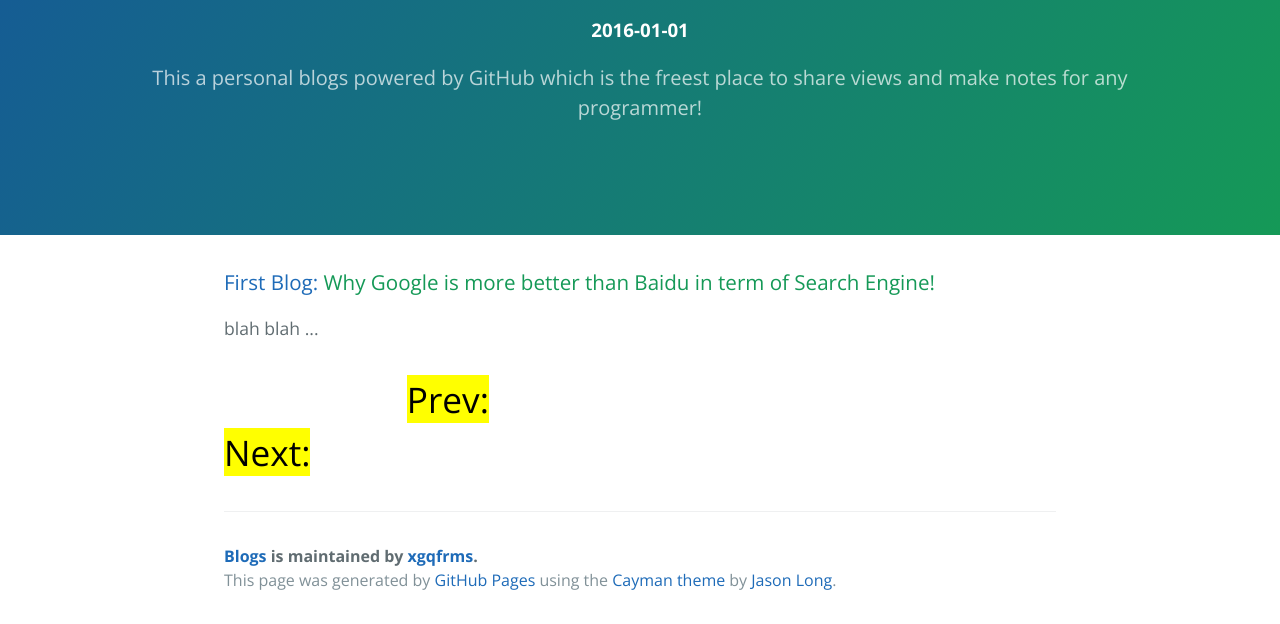
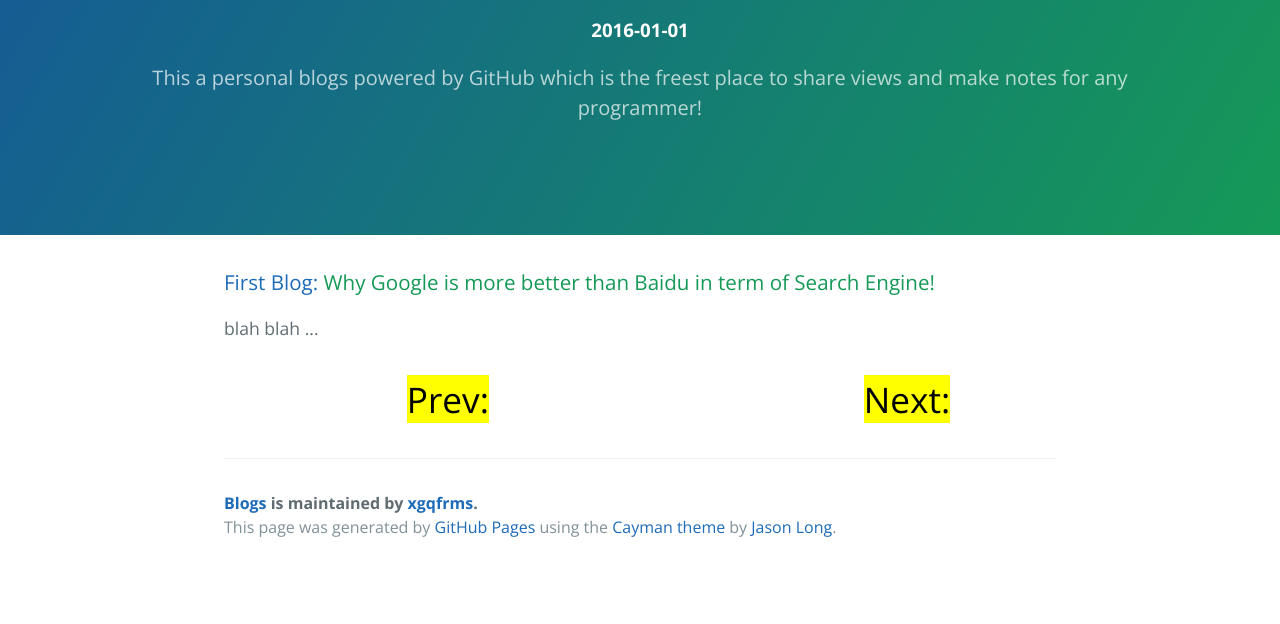
Before and after one commit to xgqfrms2015/blogs, a plain HTML site: page pages/001.html in a window 1280 px wide. Shown: the part 227-851 px from the top of the page. After the commit the page ends 800 px from the top, so only its background shows below. Drawn offline with nearby package versions, Linux system fonts and the light colour scheme.

Commit message:
Update 001.html

```diff
--- a/pages/001.html
+++ b/pages/001.html
@@ -39,7 +39,6 @@ Why Google is more better than Baidu in term of Search Engine!</h3>
 <span>
 	&nbsp;&nbsp;&nbsp;&nbsp;&nbsp;&nbsp;&nbsp;&nbsp;&nbsp;&nbsp;&nbsp;&nbsp;&nbsp;&nbsp;&nbsp;&nbsp;&nbsp;&nbsp;&nbsp;
 	&nbsp;&nbsp;&nbsp;&nbsp;&nbsp;&nbsp;&nbsp;&nbsp;&nbsp;&nbsp;&nbsp;&nbsp;&nbsp;&nbsp;&nbsp;&nbsp;&nbsp;&nbsp;&nbsp;
-	&nbsp;&nbsp;&nbsp;&nbsp;&nbsp;&nbsp;&nbsp;&nbsp;&nbsp;&nbsp;&nbsp;&nbsp;&nbsp;&nbsp;&nbsp;&nbsp;&nbsp;&nbsp;&nbsp;
 </span>
 <a id="welcome-to-github-pages" class="anchor" href="http://xgqfrms.github.io/blogs/pages/002.html" aria-hidden="true">
 <span class="octicon octicon-link"><mark>Next:</mark></span></a>
```
